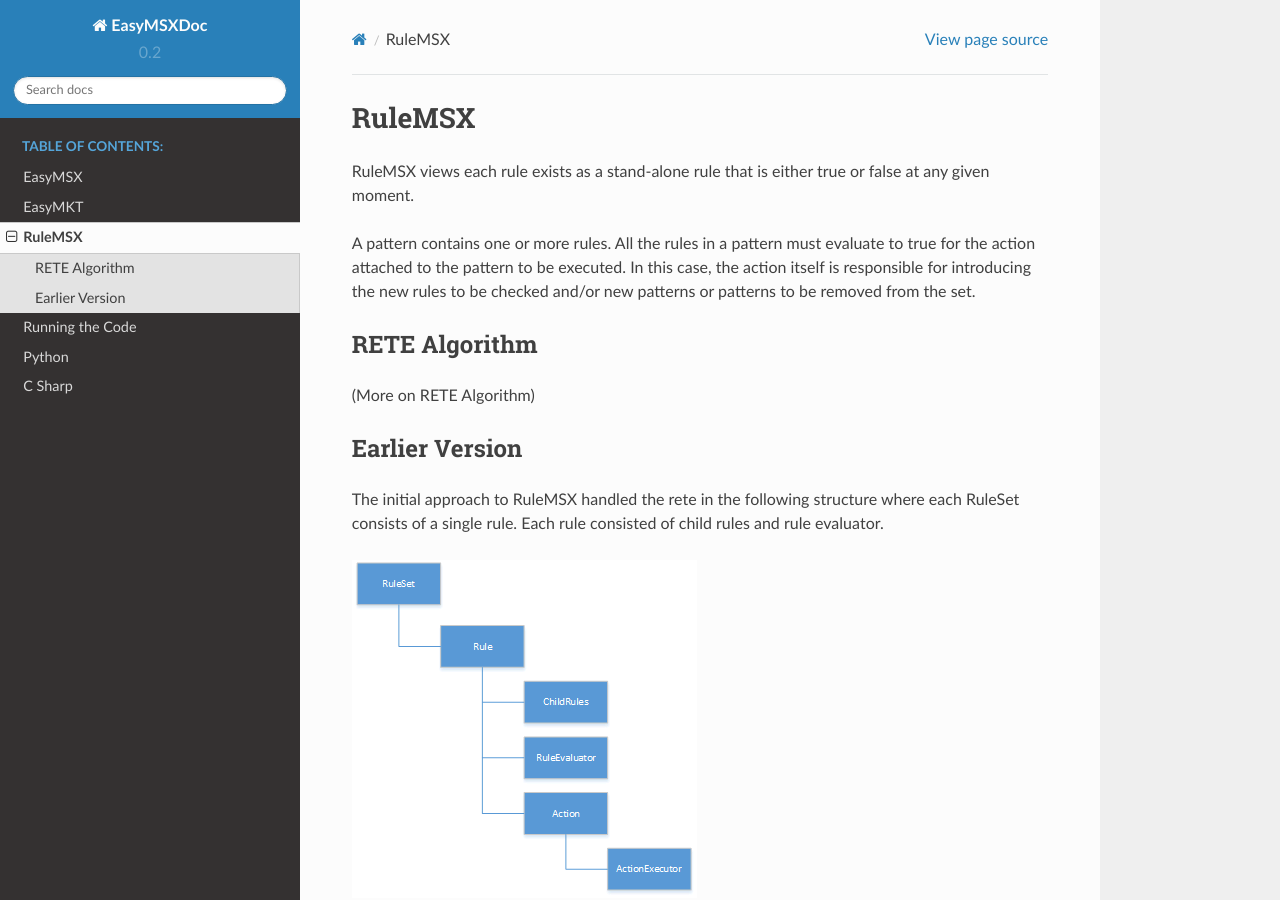
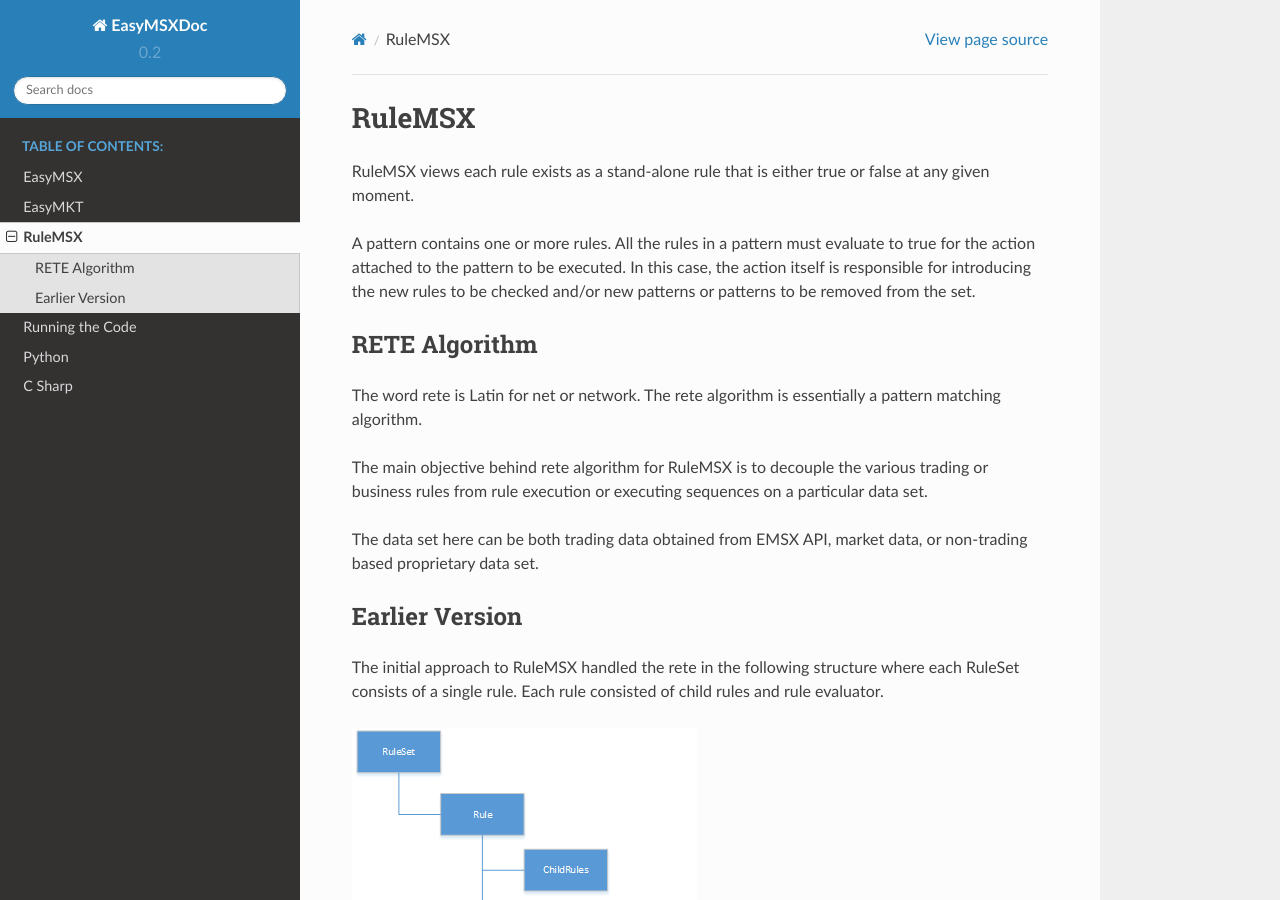
Before and after one commit to tkim/EasyMSX, a Sphinx documentation site: the page built from source/ruleMSX.rst, in a window 1280 px wide and 900 px high. Built offline with Sphinx 7.4.7 and the Read the Docs theme 2.0.0, drawn with Linux system fonts in a browser that asks for light colours; formulas are drawn with MathJax 3.

Commit message:
simple rite definition added

```diff
--- a/source/ruleMSX.rst
+++ b/source/ruleMSX.rst
@@ -9,7 +9,12 @@ A pattern contains one or more rules. All the rules in a pattern must evaluate t
 RETE Algorithm
 ==============
 
-(More on RETE Algorithm)
+The word rete is Latin for net or network.
+The rete algorithm is essentially a pattern matching algorithm.
+
+The main objective behind rete algorithm for RuleMSX is to decouple the various trading or business rules from rule execution or executing sequences on a particular data set.
+
+The data set here can be both trading data obtained from EMSX API, market data, or non-trading based proprietary data set.
 
 
 Earlier Version
```
